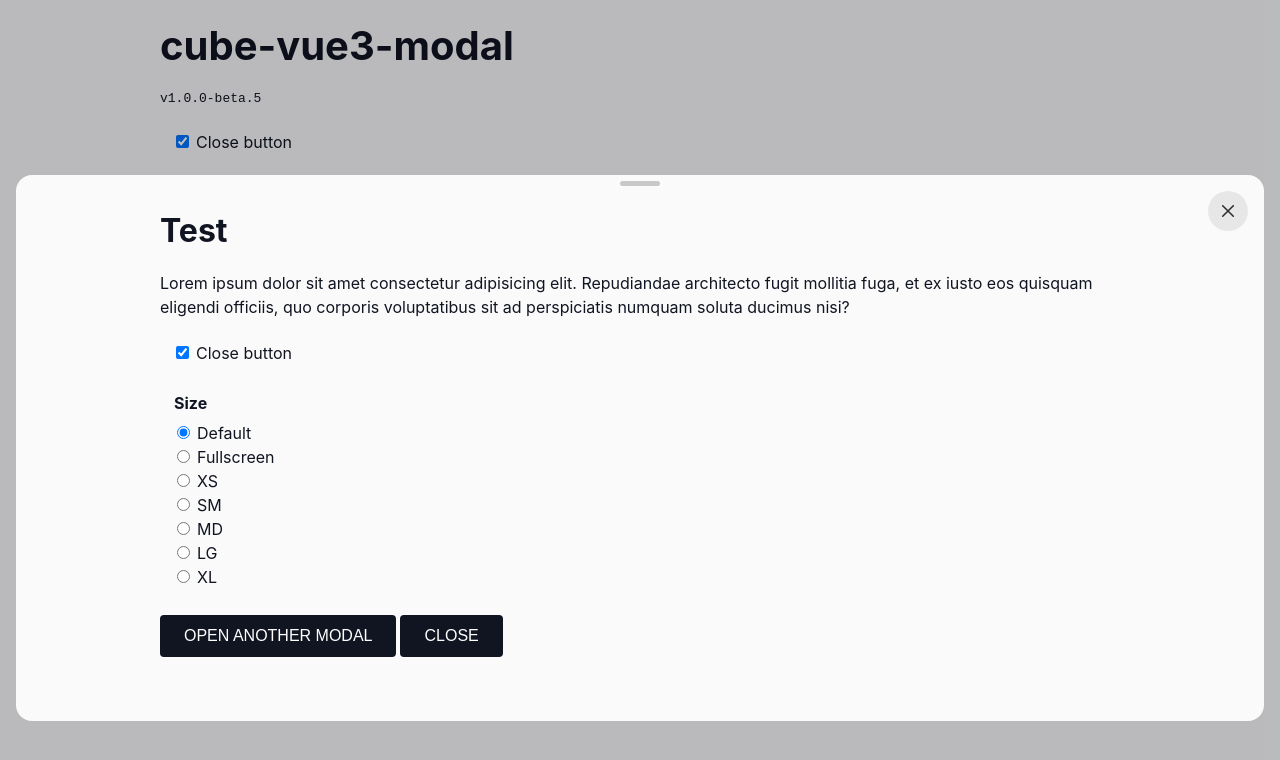
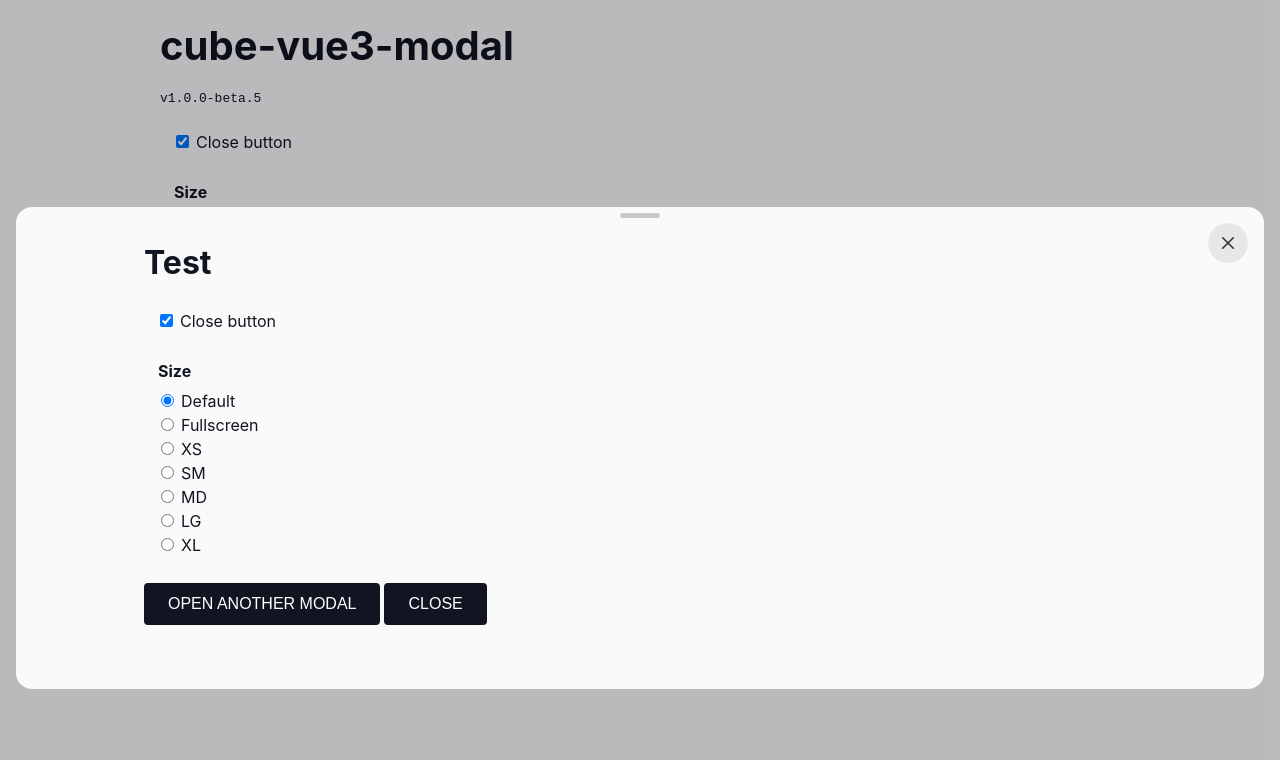
Before and after one commit to cube-inc/cube-vue3-modal, a Vue app: page / in a window 1280 px wide. Both pictures are taken after a click on the button "OPEN". Shown: the top 760 px of the page. Built offline with nearby package versions, Linux system fonts and the light colour scheme.

Commit message:
Improves the demo App

```diff
--- a/src/App.vue
+++ b/src/App.vue
@@ -3,114 +3,37 @@
     <div class="content">
       <h1 class="title">{{ name }}</h1>
       <pre>v{{ version }}</pre>
-      <fieldset class="form-group">
-        <label class="form-label">
-          <input type="checkbox" v-model="modalCloseButton" class="form-control" />
-          <span class="form-text">Close button</span>
-        </label>
-      </fieldset>
-      <fieldset class="form-group">
-        <legend class="form-legend">Size</legend>
-        <label class="form-label">
-          <input type="radio" name="size" v-model="modalSize" value="" class="form-control" />
-          <span class="form-text">Default</span>
-        </label>
-        <label class="form-label">
-          <input type="radio" name="size" v-model="modalSize" value="modal-fullscreen" class="form-control" />
-          <span class="form-text">Fullscreen</span>
-        </label>
-        <label class="form-label">
-          <input type="radio" name="size" v-model="modalSize" value="modal-xs" class="form-control" />
-          <span class="form-text">XS</span>
-        </label>
-        <label class="form-label">
-          <input type="radio" name="size" v-model="modalSize" value="modal-sm" class="form-control" />
-          <span class="form-text">SM</span>
-        </label>
-        <label class="form-label">
-          <input type="radio" name="size" v-model="modalSize" value="modal-md" class="form-control" />
-          <span class="form-text">MD</span>
-        </label>
-        <label class="form-label">
-          <input type="radio" name="size" v-model="modalSize" value="modal-lg" class="form-control" />
-          <span class="form-text">LG</span>
-        </label>
-        <label class="form-label">
-          <input type="radio" name="size" v-model="modalSize" value="modal-xl" class="form-control" />
-          <span class="form-text">XL</span>
-        </label>
-      </fieldset>
+      <DemoModalSettings v-model="modalSettings" />
       <div class="button-list">
         <button class="button" @click="open">Open</button>
       </div>
-      <Modal v-model="modal" :class="modalClass" :close-button="modalCloseButton">
-        <div class="container">
-          <div class="content">
+      <Modal v-model="modal" :class="modalSettings.size" :close-button="modalSettings.closeButton">
+        <div class="container content">
           <h2>Test</h2>
-            <p>
-              Lorem ipsum dolor sit amet consectetur adipisicing elit. Repudiandae architecto fugit mollitia fuga, et ex
-              iusto eos quisquam eligendi officiis, quo corporis voluptatibus sit ad perspiciatis numquam soluta ducimus
-              nisi?
-            </p>
-            <fieldset class="form-group">
-              <label class="form-label">
-                <input type="checkbox" v-model="modalCloseButton" class="form-control" />
-                <span class="form-text">Close button</span>
-              </label>
-            </fieldset>
-            <fieldset class="form-group">
-              <legend class="form-legend">Size</legend>
-              <label class="form-label">
-                <input type="radio" name="modal-size" v-model="modalSize" value="" class="form-control" />
-                <span class="form-text">Default</span>
-              </label>
-              <label class="form-label">
-                <input
-                  type="radio"
-                  name="modal-size"
-                  v-model="modalSize"
-                  value="modal-fullscreen"
-                  class="form-control"
-                />
-                <span class="form-text">Fullscreen</span>
-              </label>
-              <label class="form-label">
-                <input type="radio" name="modal-size" v-model="modalSize" value="modal-xs" class="form-control" />
-                <span class="form-text">XS</span>
-              </label>
-              <label class="form-label">
-                <input type="radio" name="modal-size" v-model="modalSize" value="modal-sm" class="form-control" />
-                <span class="form-text">SM</span>
-              </label>
-              <label class="form-label">
-                <input type="radio" name="modal-size" v-model="modalSize" value="modal-md" class="form-control" />
-                <span class="form-text">MD</span>
-              </label>
-              <label class="form-label">
-                <input type="radio" name="modal-size" v-model="modalSize" value="modal-lg" class="form-control" />
-                <span class="form-text">LG</span>
-              </label>
-              <label class="form-label">
-                <input type="radio" name="size" v-model="modalSize" value="modal-xl" class="form-control" />
-                <span class="form-text">XL</span>
-              </label>
-            </fieldset>
+          <DemoModalSettings v-model="modalSettings" />
           <div class="button-list">
             <button class="button" @click="openOtherModal">Open another modal</button>
             <button class="button" @click="close">Close</button>
           </div>
         </div>
-        </div>
-        <Modal ref="otherModal">
-          <div class="container">
-            <div class="content">
+        <Modal ref="otherModal" class="modal-xs">
+          <div class="container content">
             <h2>Another modal</h2>
             <p>
               Lorem ipsum dolor sit amet consectetur adipisicing elit. Vitae eaque ab officiis distinctio, assumenda
-                iusto, sequi nemo repellat laborum asperiores delectus tempora quis veritatis maiores modi numquam
-                maxime, est corrupti.
+              iusto, sequi nemo repellat laborum asperiores delectus tempora quis veritatis maiores modi numquam maxime,
+              est corrupti.
             </p>
-            </div>
+            <p>
+              Lorem ipsum dolor sit amet consectetur adipisicing elit. Dolore fuga laboriosam doloremque minus ex
+              suscipit illo in consequatur rem necessitatibus, unde vel possimus molestias veritatis ducimus, alias
+              molestiae sequi. Alias?
+            </p>
+            <p>
+              Lorem ipsum dolor sit amet consectetur, adipisicing elit. Doloribus velit voluptatum accusamus laudantium
+              veritatis, obcaecati delectus nam exercitationem consequatur. Sunt nulla aliquid, corrupti nam cum
+              accusamus repellendus quod illo velit?
+            </p>
           </div>
         </Modal>
       </Modal>
@@ -119,17 +42,17 @@
 </template>
 
 <script setup lang="ts">
-import { computed, ref } from 'vue'
+import { reactive, ref } from 'vue'
+import { name, version } from '../package.json'
+import DemoModalSettings from './components/Demo/ModalSettings.vue'
 import Modal from './components/Modal.vue'
-import { name, version } from '../package.json'
 
 const modal = ref(false)
 const otherModal = ref<InstanceType<typeof Modal>>()
-const modalCloseButton = ref(true)
-const modalSize = ref('')
 
-const modalClass = computed(() => {
-  return modalSize.value
+const modalSettings = ref({
+  closeButton: true,
+  size: '',
 })
 
 function open() {
@@ -206,13 +129,12 @@ h2 {
   cursor: pointer;
 }
 .form-control {
+  &[type='checkbox'],
+  &[type='radio'] {
+    cursor: pointer;
+  }
   + .form-text {
     margin-left: 0.25rem;
-  }
-  &[type='radio'] {
-    + & {
-      margin-left: 1rem;
-    }
   }
 }
 .form-text {
--- /dev/null
+++ b/src/components/Demo/ModalSettings.vue
@@ -0,0 +1,71 @@
+<template>
+  <form>
+    <fieldset class="form-group">
+      <label class="form-label">
+        <input type="checkbox" v-model="closeButton" class="form-control" />
+        <span class="form-text">Close button</span>
+      </label>
+    </fieldset>
+    <fieldset class="form-group">
+      <legend class="form-legend">Size</legend>
+      <label class="form-label">
+        <input type="radio" name="size" v-model="size" value="" class="form-control" />
+        <span class="form-text">Default</span>
+      </label>
+      <label class="form-label">
+        <input type="radio" name="size" v-model="size" value="modal-fullscreen" class="form-control" />
+        <span class="form-text">Fullscreen</span>
+      </label>
+      <label class="form-label">
+        <input type="radio" name="size" v-model="size" value="modal-xs" class="form-control" />
+        <span class="form-text">XS</span>
+      </label>
+      <label class="form-label">
+        <input type="radio" name="size" v-model="size" value="modal-sm" class="form-control" />
+        <span class="form-text">SM</span>
+      </label>
+      <label class="form-label">
+        <input type="radio" name="size" v-model="size" value="modal-md" class="form-control" />
+        <span class="form-text">MD</span>
+      </label>
+      <label class="form-label">
+        <input type="radio" name="size" v-model="size" value="modal-lg" class="form-control" />
+        <span class="form-text">LG</span>
+      </label>
+      <label class="form-label">
+        <input type="radio" name="size" v-model="size" value="modal-xl" class="form-control" />
+        <span class="form-text">XL</span>
+      </label>
+    </fieldset>
+  </form>
+</template>
+
+<script setup lang="ts">
+import { computed, PropType, reactive } from 'vue'
+
+const props = defineProps({
+  modelValue: { type: Object as PropType<{ closeButton: boolean; size: string }>, required: true },
+})
+
+const emit = defineEmits<{
+  (e: 'update:modelValue', value: typeof props.modelValue): void
+}>()
+
+const closeButton = computed({
+  get() {
+    return props.modelValue.closeButton
+  },
+  set(closeButton) {
+    emit('update:modelValue', { ...props.modelValue, closeButton })
+  },
+})
+
+const size = computed({
+  get() {
+    return props.modelValue.size
+  },
+  set(size) {
+    emit('update:modelValue', { ...props.modelValue, size })
+  },
+})
+</script>
```
Lines whose indentation alone changed are shown as unchanged.
